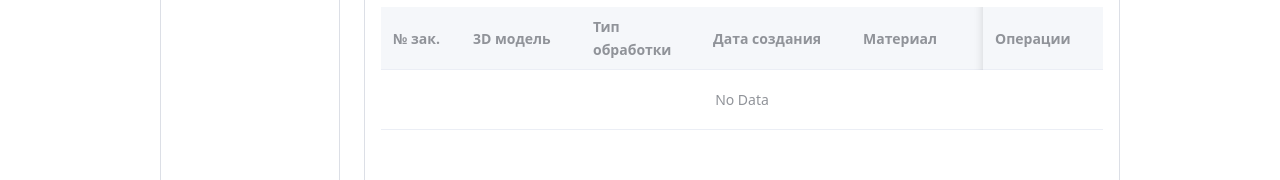
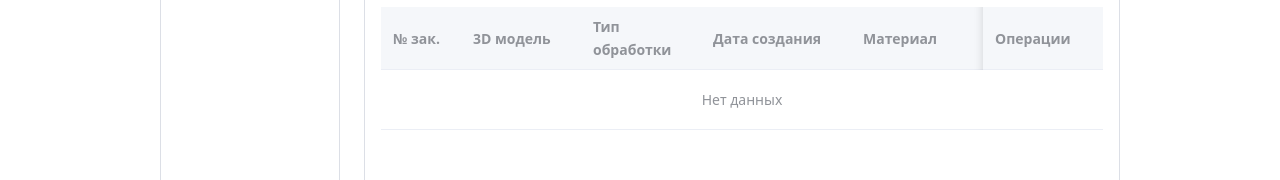
Before and after one commit to js-owl/maas-front, a Vue app: page /personal/orders in a window 1280 px wide. Shown: the part 240-420 px from the top of the page. Built offline with nearby package versions, Linux system fonts and the light colour scheme; no server answers.

Commit message:
Update PersonalOrders component to handle empty orders array and improve user feedback with an empty text message. This change ensures the table displays correctly even when no orders are available, enhancing the overall user experience.

```diff
--- a/src/components/PersonalOrders.vue
+++ b/src/components/PersonalOrders.vue
@@ -98,10 +98,11 @@ const handleEdit = (row: IOrderResponse): void => {
     <el-col :offset="0" :span="24">
       <el-table
         stripe
-        :data="orders"
+        :data="orders || []"
         :default-sort="{ prop: 'order_id', order: 'descending' }"
         style="width: 100%"
         :header-cell-style="{ background: '#f5f7fa', fontWeight: 'bold' }"
+        empty-text="Нет данных"
       >
         <el-table-column prop="order_id" label="№ зак." width="80" />
 
```
